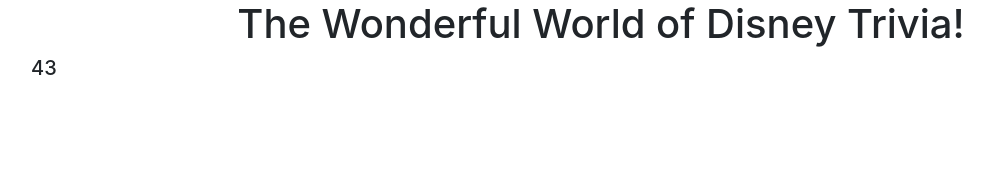
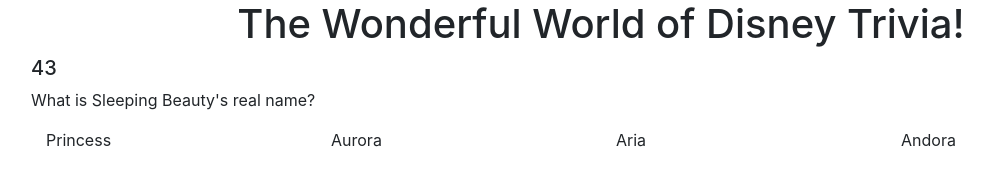
Before and after one commit to baronvontoby/TriviaGame, a plain HTML site: page index.html in a window 1280 px wide. Both pictures are taken after a click on the element "Click Text to Start". Shown: the whole page, without its empty margins (39-1032 px from the left). Drawn offline with nearby package versions, Linux system fonts and the light colour scheme.

Commit message:
still able to add understanding and made the countdown.  working on making the click events for the questions workable

```diff
--- a/assets/javascript/game.js
+++ b/assets/javascript/game.js
@@ -3,33 +3,93 @@
 var timer = 0;
 var intervalId;
 
+const QUESTIONS = [
+    { question: "What is Sleeping Beauty's real name?",
+      correctAnswer: "Aurora",
+      answer : ["Princess", "Aurora", "Aria", "Andora"]},
+    { question: "Who sang the credit's version of 'Tale As Old As Time' in the 1991 version of Beauty & The Beast?",
+    answer : ["Peabo Bryson & Celine Dion", "John Legend & Ariana Grande", "John Legend & Celine Dion", "Simon & Garfunkel"],
+    correctAnswer : "Peabo Bryson & Celine Dion"},
+    { question: "In what year was Lion King Released?",
+      correctAnswer : "1994",
+      answer : ["1991", "1994", "1993", "2019"]}
+];
+
+// const ANSWERS = [
+//     {A : "A : Princess", B : "B: Aurora", C : "C : Aria", D : "D : Andora" },
+//     {A : "A : Peabo Bryson & Celine Dion", B : "B : John Legend & Ariana Grande", C : "C : John Legend & Celine Dion", D : "D : Simon & Garfunkel"},
+//     {A : "A : 1991", B : "B : 1994", C : "C : 1993", D : "D : 2019"}
+// ]
+
 $("#start").on("click", function() {
     $("#start").hide();
     timer = 45;
     start();
+    game();
     //this event handler will start the game and the text will hide
 });
 
 function decrement() {
     timer--;
-    $("#time-left").html("<h5>" + timer +"<h5");
+    $("#time-left").html("<h5>" + timer +"<h5>");
     if (timer == 0 ) {
         stop();
         alert("Time up! You Lose!");
         $("#start").show();
     }
-}
+};
 
 function start() {
     intervalId = setInterval(decrement, 1000)
-}
+};
 
 function stop () {
     clearInterval(intervalId);
-}
+};
 
 function game() {
+    for ( let i=0; i<QUESTIONS.length; i++) {
+        let qT = $("<p>");
+        let now = QUESTIONS[i].question;
+        qT.text(now);
+        $("#questions").append(qT);
 
+        let answer1 = $("<p>");
+        let a1 = QUESTIONS[i].answer[0];
+        answer1.text(a1);
+        $("#q1").append(answer1);
+
+        let answer2 = $("<p>");
+        let a2 = QUESTIONS[i].answer[1];
+        answer2.text(a2);
+        $("#q2").append(answer2);
+
+        let answer3 = $("<p>");
+        let a3 = QUESTIONS[i].answer[2];
+        answer3.text(a3);
+        $("#q3").append(answer3);
+
+        let answer4 = $("<p>");
+        let a4 = QUESTIONS[i].answer[3];
+        answer4.text(a4);
+        $("#q4").append(answer4);
+
+        $("#answers p").on("click", function(){
+        game();
+        });
+        for (let j=0; j<QUESTIONS[i].answers.length; j++) {
+            if (QUESTIONS[i].correctAnswer == QUESTIONS[i].answer[j]) {
+                alert("good job! next question")
+            }
+            else {
+                alert("sorry you lose!")
+                stop();
+                $("#start").show();
+                timer = 0;
+
+            }
+        }
+    }
 }
 
 });
--- a/index.html
+++ b/index.html
@@ -4,10 +4,10 @@
     <meta charset="UTF-8">
     <meta name="viewport" content="width=device-width, initial-scale=1.0">
     <meta http-equiv="X-UA-Compatible" content="ie=edge">
-    <title>Crystal Collector Game!</title>
+    <title>Disney Trivia!!</title>
     <script src="https://ajax.googleapis.com/ajax/libs/jquery/3.4.0/jquery.min.js"></script>
     <link rel="stylesheet" href="assets/css/reset.css" type="text/css">
-    <link rel="stylesheet" href="assets/css/style.css" type="text/css">
+    <link rel="stylesheet" href="assets/css/styles.css" type="text/css">
     <link rel="stylesheet" href="https://stackpath.bootstrapcdn.com/bootstrap/4.3.1/css/bootstrap.min.css" integrity="sha384-ggOyR0iXCbMQv3Xipma34MD+dH/1fQ784/j6cY/iJTQUOhcWr7x9JvoRxT2MZw1T" crossorigin="anonymous">
     <script src="assets/javascript/game.js" type="text/javascript"></script>
 
@@ -26,15 +26,13 @@
 
         </div>
         <div class="row" id="questions">
-            <div class="row" id="qOne">
 
-            </div>
-            <div class="row" id="qTwo">
-
-            </div>
-            <div class="row" id="qThree">
-
-            </div>
+        </div>
+        <div class="row" id="answers">
+                <div class="col-3" id="q1"></div>
+                <div class="col-3" id="q2"></div>
+                <div class="col-3" id="q3"></div>
+                <div class="col-3" id="q4"></div>
         </div>
     </div>
 
```
